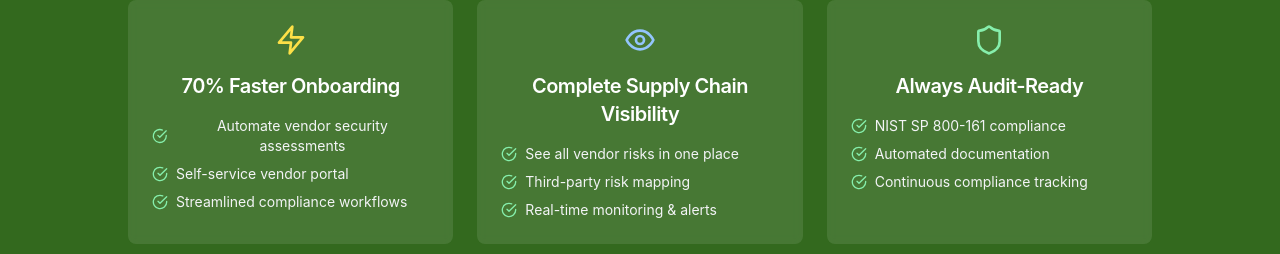
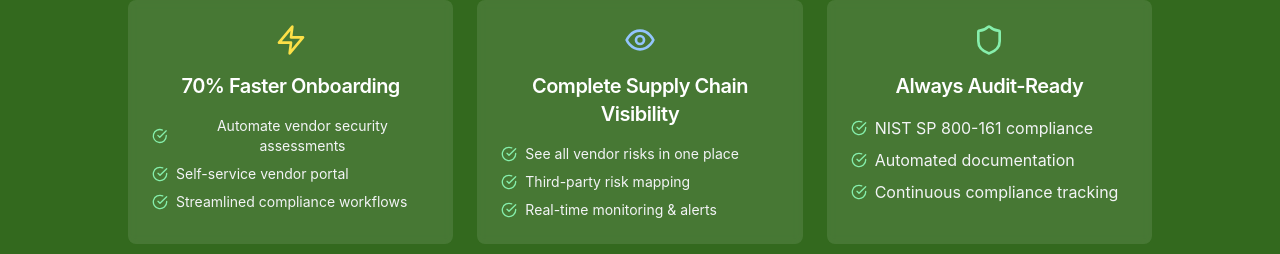
Before and after one commit to Facely1er/vendorsoluce.com, a React (Vite) app: page / in a window 1280 px wide. Shown: the part 542-796 px from the top of the page. Built offline with nearby package versions, Linux system fonts and the light colour scheme; no server answers; a web font is replaced by a local one.

Commit message:
Updated HeroSection.tsx

```diff
--- a/src/components/home/HeroSection.tsx
+++ b/src/components/home/HeroSection.tsx
@@ -101,7 +101,7 @@ const HeroSection: React.FC = () => {
                   <Shield className="h-8 w-8 text-green-300" />
                 </div>
                 <h3 className="text-xl font-semibold mb-4">{t('home.hero.benefits.section3.title')}</h3>
-                <div className="text-gray-100 text-sm space-y-2">
+                <div className="text-gray-100 text-m space-y-2">
                   <div className="flex items-center">
                     <CheckCircle className="h-4 w-4 mr-2 text-green-300" />
                     {t('home.hero.benefits.section3.benefit1')}
```
